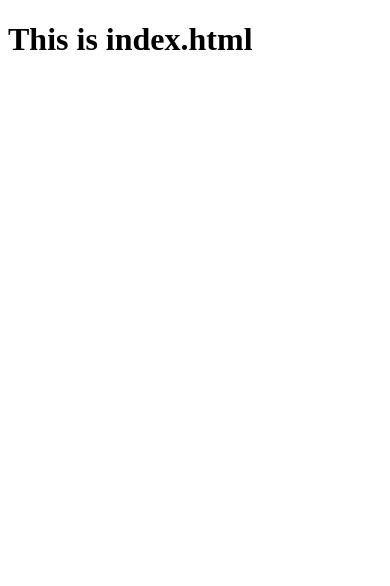
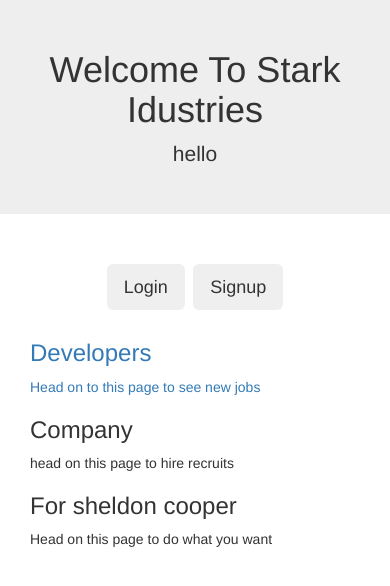
Before and after one commit to n00bmaster2810/DevHire, a Node server app: page / in a window 390 px wide. Shown: the top 586 px of the page. Run offline with Node 20, Linux system fonts and the light colour scheme.

Commit message:
index.ejs modified

```diff
--- a/views/index.ejs
+++ b/views/index.ejs
@@ -1,11 +1,145 @@
 <!DOCTYPE html>
 <html lang="en">
 <head>
-  <meta charset="UTF-8">
-  <meta name="viewport" content="width=device-width, initial-scale=1.0">
-  <title>Document</title>
+  <title>Bootstrap Example</title>
+  <meta charset="utf-8">
+  <meta name="viewport" content="width=device-width, initial-scale=1">
+  <link rel="stylesheet" href="https://maxcdn.bootstrapcdn.com/bootstrap/3.4.1/css/bootstrap.min.css">
+
 </head>
 <body>
-  <h1>This is index.html</h1>
+
+
+</div>
+<div class="jumbotron text-center">
+  <a href="www.google.com>"></a> <h1>Welcome To Stark Idustries</h1></a>
+  <p>hello </p>
+</div>
+<div class="container" >
+    <h2><div class="text-center">
+    <button type="button" class="btn btn-lg" data-toggle="modal" data-target="#loginModal">Login</button>
+
+    <div class="modal fade" id="loginModal">
+      <div class="modal-dialog">
+        <div class="modal-content">
+
+          <!-- Modal Header -->
+          <div class="modal-header">
+            <h4 class="modal-title">Login</h4>
+            <button type="button" class="close" data-dismiss="modal">&times;</button>
+          </div>
+
+          <!-- Modal body -->
+          <div class="modal-body">
+            Modal body..
+
+
+
+            <form action="/action_page.php">
+              <div class="form-group">
+                <label for="email">Email address:</label>
+                <input type="email" class="form-control" placeholder="Enter email" id="email">
+              </div>
+              <div class="form-group">
+                <label for="pwd">Password:</label>
+                <input type="password" class="form-control" placeholder="Enter password" id="pwd">
+              </div>
+              <div class="form-group form-check">
+                <label class="form-check-label">
+                  <input class="form-check-input" type="checkbox"> Remember me
+                </label>
+              </div>
+              <button type="submit" class="btn btn-primary">Submit</button>
+            </form>
+
+
+
+          </div>
+
+          <!-- Modal footer -->
+          <div class="modal-footer">
+            <button type="button" class="btn btn-danger" data-dismiss="modal">Close</button>
+          </div>
+
+        </div>
+      </div>
+    </div>
+
+
+
+    <button type="button" class="btn btn-lg" data-toggle="modal" data-target="#signupModal" >Signup</button></h2>
+    <div class="modal fade" id="signupModal">
+      <div class="modal-dialog">
+        <div class="modal-content">
+
+          <!-- Modal Header -->
+          <div class="modal-header">
+            <h4 class="modal-title">Login</h4>
+            <button type="button" class="close" data-dismiss="modal">&times;</button>
+          </div>
+
+          <!-- Modal body -->
+          <div class="modal-body">
+            Modal body..
+
+
+
+            <form action="/action_page.php">
+              <div class="form-group">
+                <label for="name">Name:</label>
+                <input type="text" class="form-control" placeholder="Enter your name" id="name">
+              </div>
+              <div class="form-group">
+                <label for="email">Email address:</label>
+                <input type="email" class="form-control" placeholder="Enter email" id="semail">
+              </div>
+              <div class="form-group">
+                <label for="pwd">Password:</label>
+                <input type="password" class="form-control" placeholder="Enter password" id="spwd">
+              </div>
+              <div class="form-group form-check">
+                <label class="form-check-label">
+                  <input class="form-check-input" type="checkbox"> Remember me
+                </label>
+              </div>
+              <button type="submit" class="btn btn-primary">Submit</button>
+            </form>
+
+
+
+          </div>
+
+          <!-- Modal footer -->
+          <div class="modal-footer">
+            <button type="button" class="btn btn-danger" data-dismiss="modal">Close</button>
+          </div>
+
+        </div>
+      </div>
+    </div>
+
+
+
+
+<div class="container">
+  <div class="row">
+    <div class="col-sm-4"><a href="www.google.com">
+      <h3>Developers</h3>
+      <p>Head on to this page to see new jobs</p></a>
+
+    </div>
+    <div class="col-sm-4">
+      <h3>Company</h3>
+      <p>head on this page to hire recruits</p>
+
+    </div>
+    <div class="col-sm-4">
+      <h3>For sheldon cooper</h3>
+      <p>Head on this page to do what you want</p>
+
+    </div>
+  </div>
+</div>
+
 </body>
 </html>
```
Also changed, not shown: signupPage.html (added, +58 -0 lines), views/main.html (+8 -2 lines).
